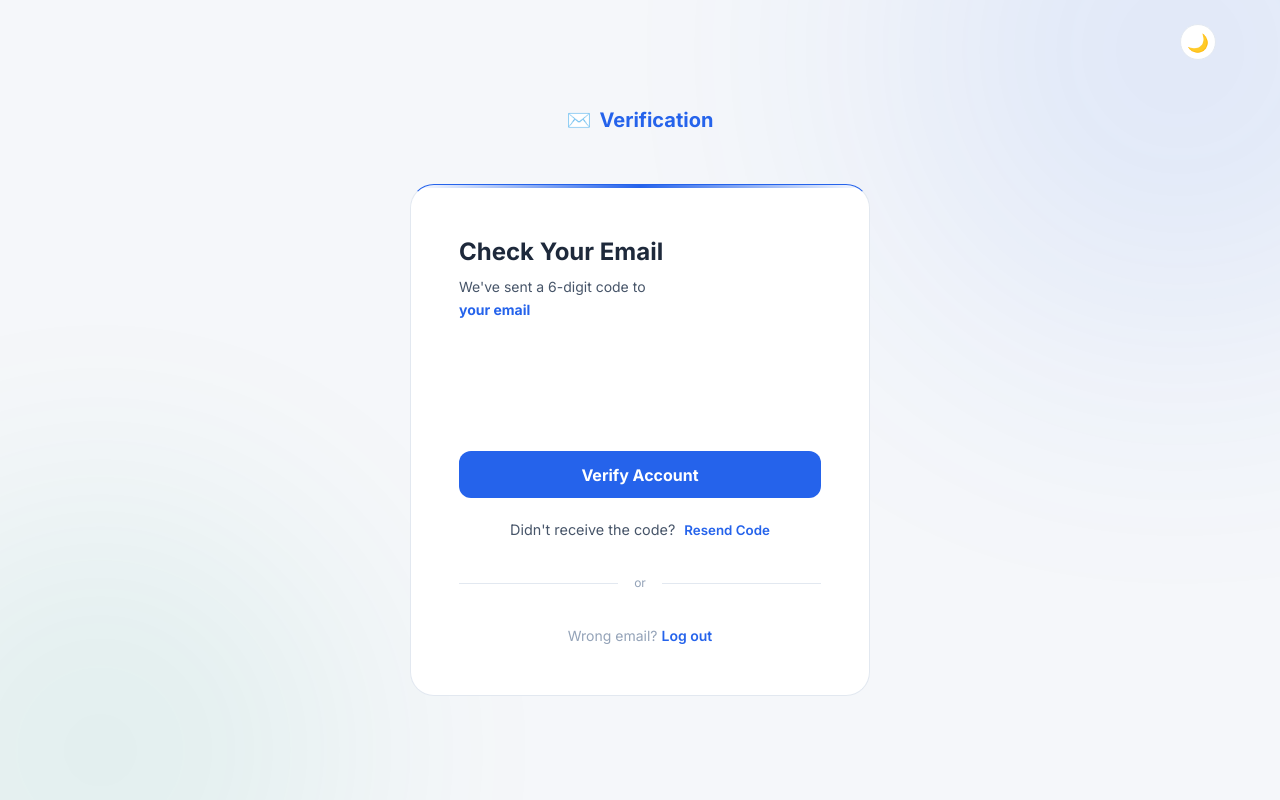
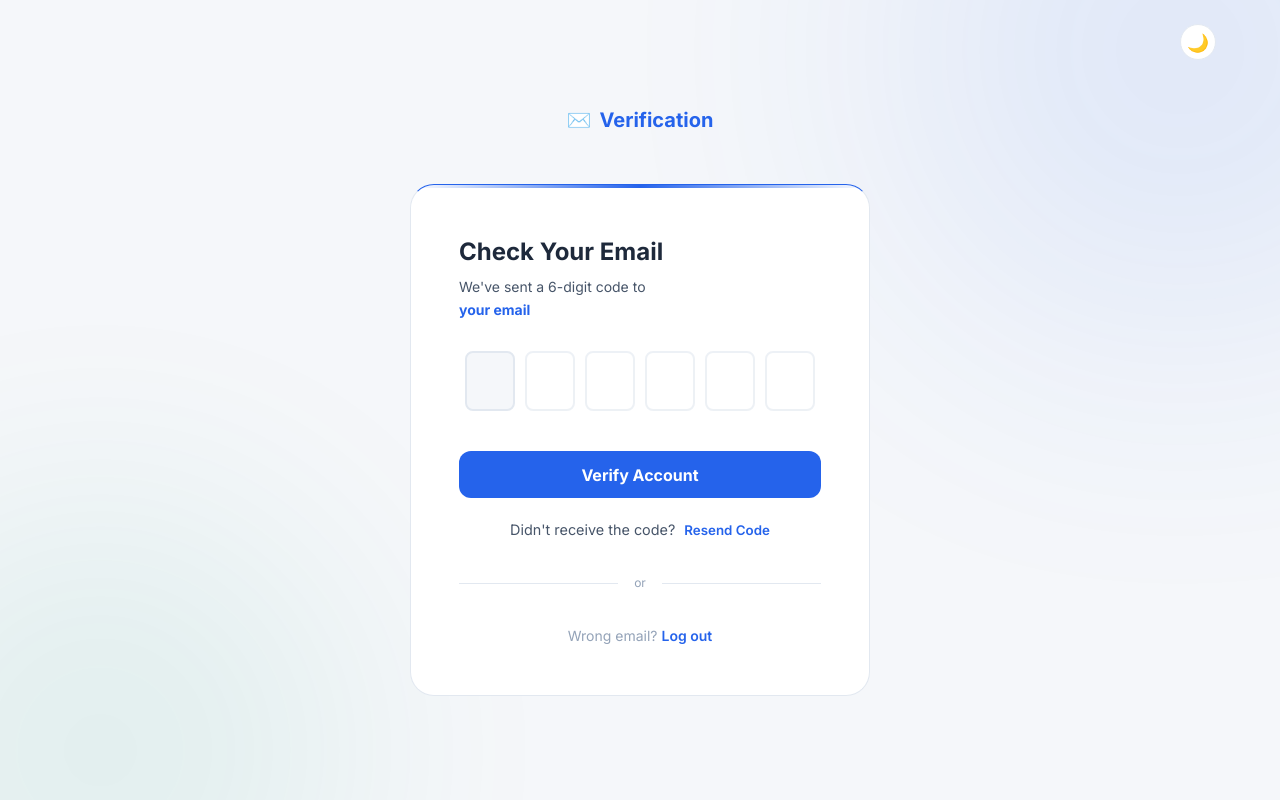
Before and after one commit to ArifKhan18/smart-campus-bus, a website: page frontend/pages/verify-otp.html in a window 1280 px wide. Drawn offline with Linux system fonts and the light colour scheme; no server answers.

Commit message:
Fix OTP input invisibility issue

```diff
--- a/frontend/pages/verify-otp.html
+++ b/frontend/pages/verify-otp.html
@@ -23,9 +23,9 @@
             font-size: 24px;
             font-weight: 600;
             text-align: center;
-            border: 2px solid var(--border-color);
+            border: 2px solid var(--border-card);
             border-radius: 8px;
-            background: var(--bg-surface);
+            background: var(--bg-primary);
             color: var(--text-primary);
             transition: all 0.2s ease;
         }
```
